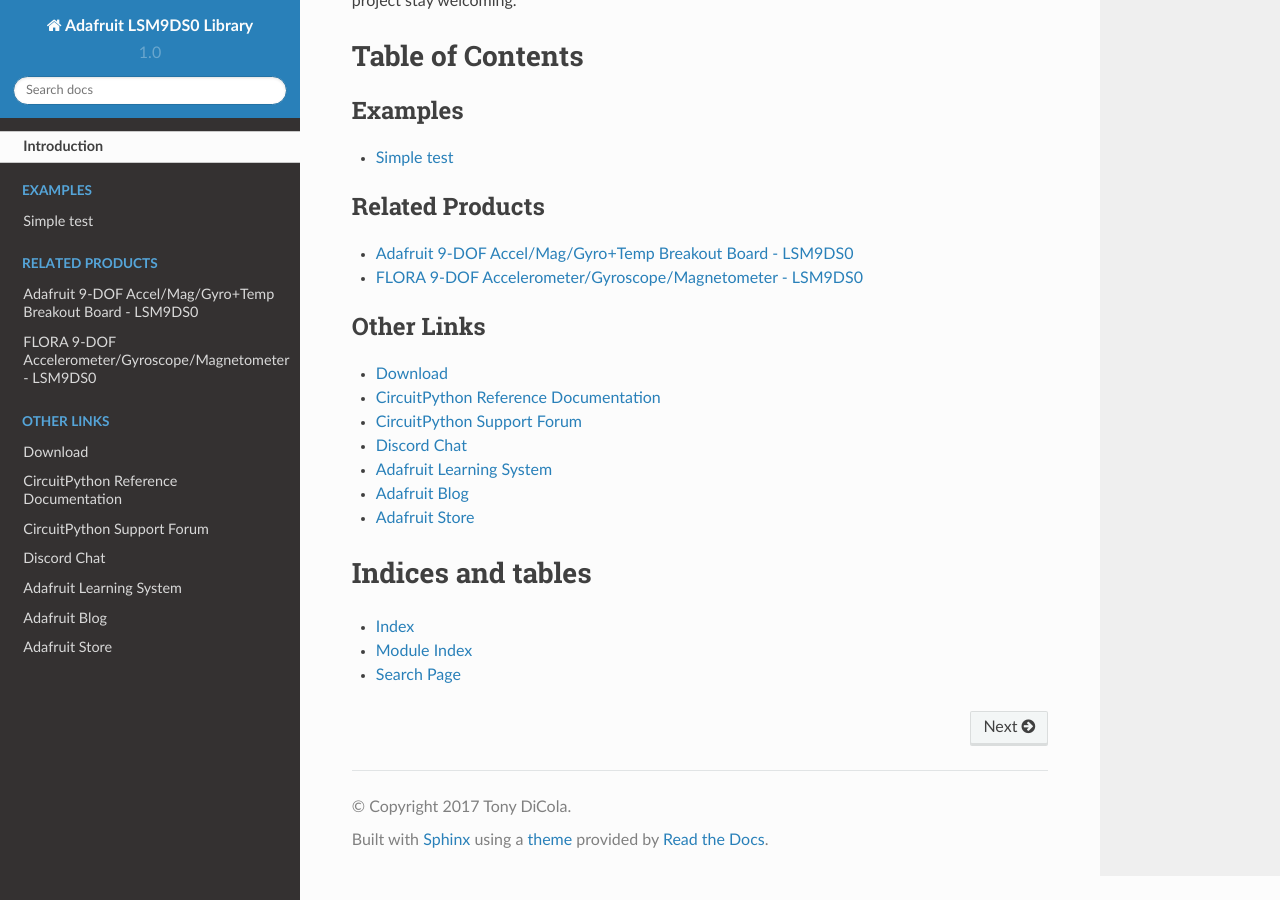
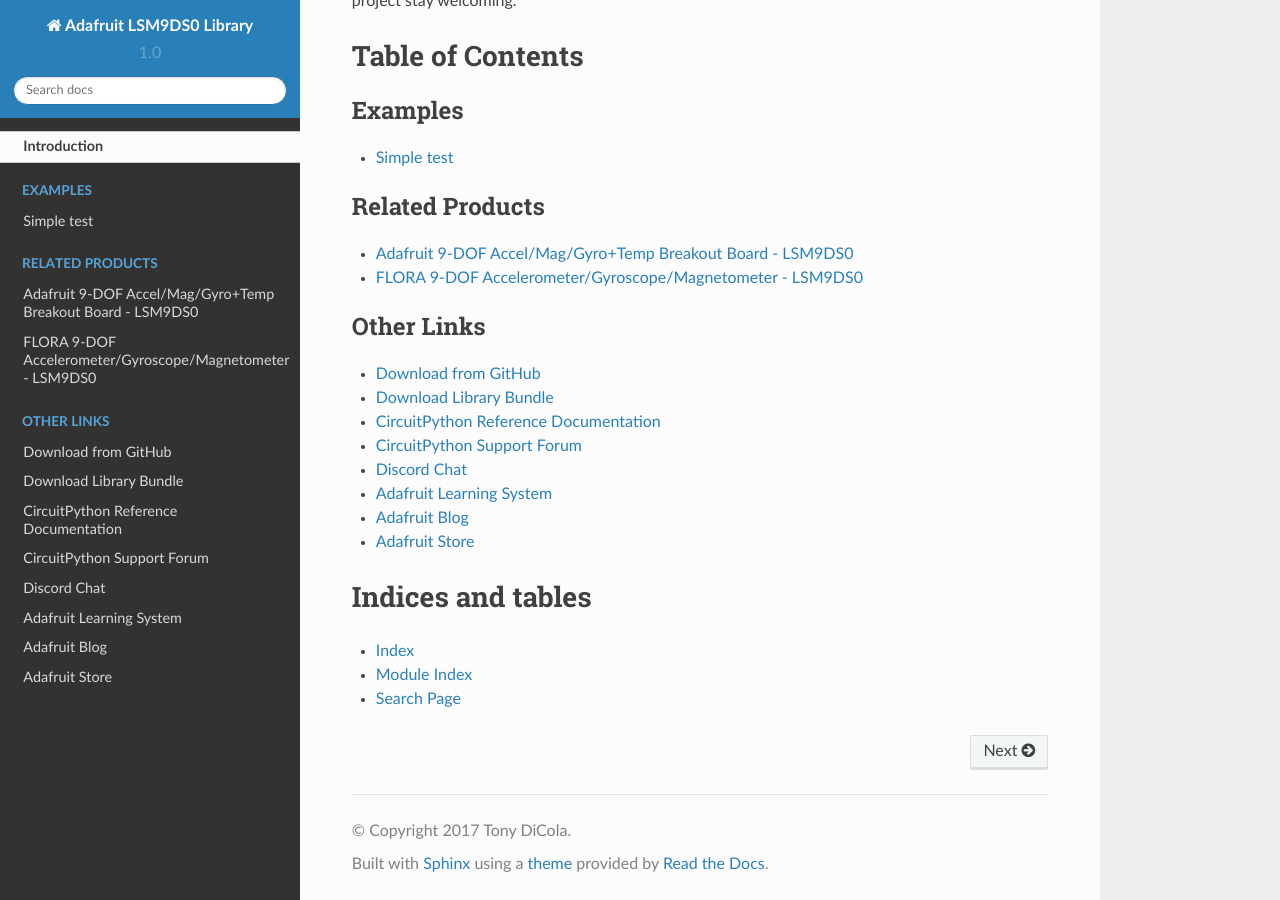
Before and after one commit to adafruit/Adafruit_CircuitPython_LSM9DS0, a Sphinx documentation site: the page built from docs/index.rst, in a window 1280 px wide and 900 px high, scrolled down 1634 px. Built offline with Sphinx 7.4.7 and the Read the Docs theme 2.0.0, drawn with Linux system fonts in a browser that asks for light colours; pages that are not in the unit, such as notebooks, are missing from menus.

Commit message:
Added cp.org link to index.rst

```diff
--- a/docs/index.rst
+++ b/docs/index.rst
@@ -33,7 +33,8 @@
 .. toctree::
     :caption: Other Links
 
-    Download <https://github.com/adafruit/Adafruit_CircuitPython_LSM9DS0/releases/latest>
+    Download from GitHub <https://github.com/adafruit/Adafruit_CircuitPython_LSM9DS0/releases/latest>
+    Download Library Bundle <https://circuitpython.org/libraries>
     CircuitPython Reference Documentation <https://docs.circuitpython.org>
     CircuitPython Support Forum <https://forums.adafruit.com/viewforum.php?f=60>
     Discord Chat <https://adafru.it/discord>
```
